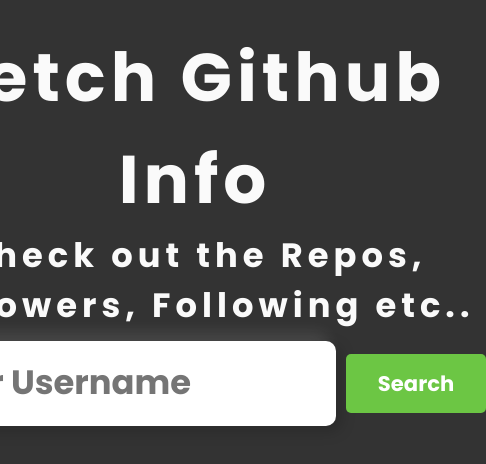
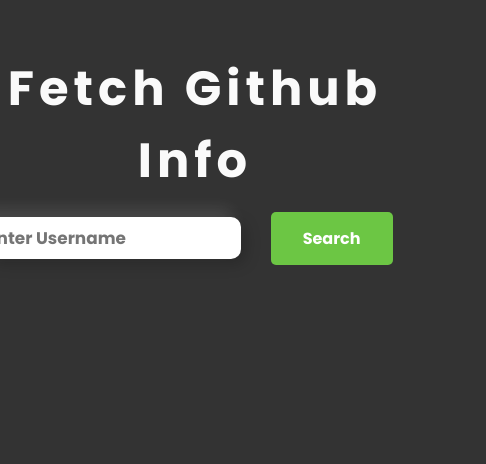
Before and after one commit to Om-Priyansh/GitFetch, a plain HTML site: page index.html in a window 390 px wide. Shown: the whole page, 486 px wide, since content can reach past the window. Drawn offline with Linux system fonts and the light colour scheme.

Commit message:
second commit

```diff
--- a/style.css
+++ b/style.css
@@ -4,7 +4,9 @@
     font-family: 'Poppins', sans-serif;
     box-sizing: border-box;
     background: #333;
+
 }
+
 
 @keyframes slideInRight{
     0% {
@@ -84,7 +86,7 @@
     text-align: center;
     text-decoration: none;
 
-    font-size: 2.5vh;
+    font-size: 4vh;
 
     cursor: pointer;
 
@@ -108,4 +110,31 @@
     /* animation: 2s cubic-bezier(0, 0, 0, 1) 0s 1 slideInRight; */
     color: #fafafa;
 
+
+
+
 }
+
+
+@media screen and (max-width: 768px){
+    *{
+        margin: 10px 10px;
+    }
+    .input{
+        width: 30vh;
+        height: 5vh;
+        font-size: 2vh;
+    }
+    .searchButton{
+        /* width: 30vh; */
+        /* height: 5vh; */
+        font-size: 1em;
+    }
+    .text-container{
+        font-size: 1.5em;
+
+    }
+    .subtitle{
+        display: none;
+    }
+}
```
